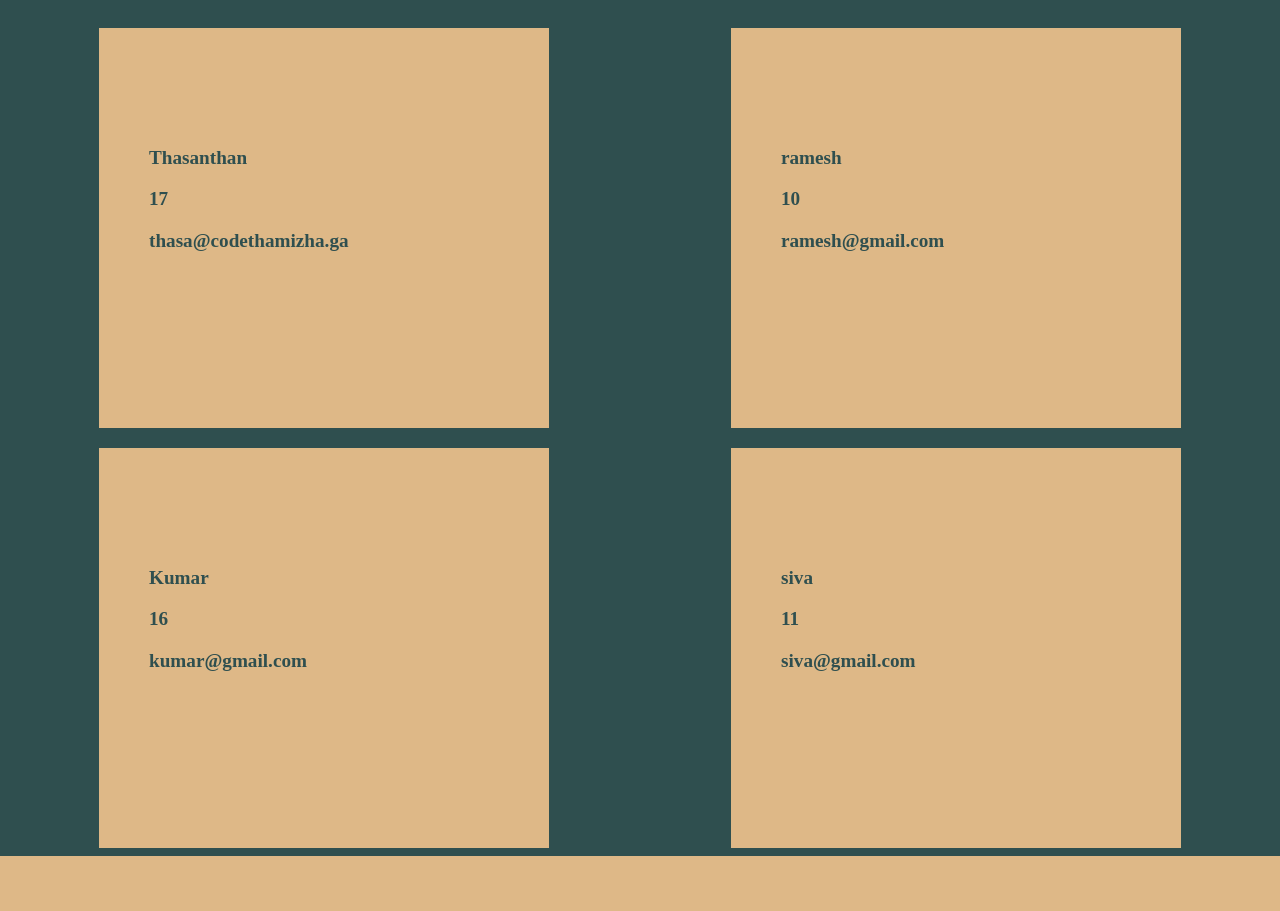
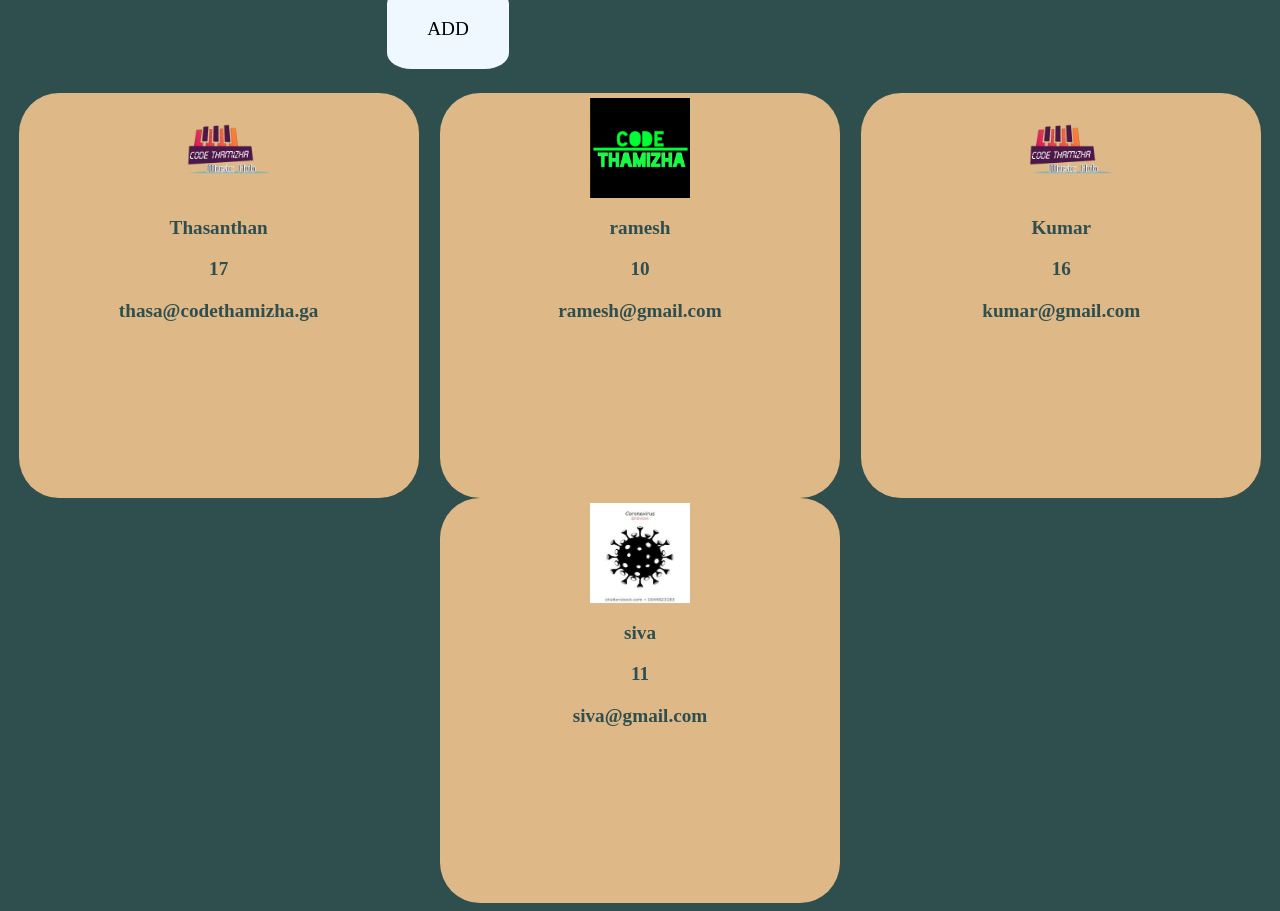
Before and after one commit to Thasanthan-codethamizha/learndjango, a Django app: page / in a window 1280 px wide. Before the commit the page ends 856 px from the top, so only its background shows below. Run offline with Django 3.2, Linux system fonts and the light colour scheme; data comes from the database, SQL or seed files in the repository; both versions use the stored data as it was after the commit.

Commit message:
learndjango2

```diff
--- a/learndjango2/Bioapp/models.py
+++ b/learndjango2/Bioapp/models.py
@@ -7,3 +7,7 @@ class Bio(models.Model):
     name = models.CharField(max_length=150)
     age = models.IntegerField()
     email = models.EmailField()
+    profile_pic = models.ImageField(null=True, blank=True)
+
+    def __str__(self):
+        return self.name
--- a/learndjango2/Bioapp/templates/index.html
+++ b/learndjango2/Bioapp/templates/index.html
@@ -4,13 +4,17 @@
     {% load static %}
     <meta charset="UTF-8">
     <meta name="viewport" content="width=device-width, initial-scale=1.0">
-    <title>Document</title>
+    <title>Users</title>
     <link rel="stylesheet" href={% static 'css/styles.css' %}>
 </head>
 <body>
+    <div id="buttons">
+        <a href="add/" id="add_btn">ADD</a>
+    </div>
     <div id="users">
         {% for user in users %}
         <div class="box">
+            <img src="{{MEDIA_URL}}{{user.profile_pic.url}}" height="200px" />
             <p id="name">{{user.name}}</p>
             <p id="age">{{user.age}}</p>
             <p id="email">{{user.email}}</p>
--- a/learndjango2/Bioapp/urls.py
+++ b/learndjango2/Bioapp/urls.py
@@ -1,6 +1,8 @@
 from django.urls import path
 from . import views
 
+
 urlpatterns = [
-    path('', views.index, name="index")
+    path('', views.index, name="index"),
+    path('add/', views.add, name="add")
 ]
--- a/learndjango2/Bioapp/views.py
+++ b/learndjango2/Bioapp/views.py
@@ -9,3 +9,15 @@ def index(request):
     return render(request, "index.html", {
         'users': users,
     })
+
+
+def add(request):
+    if request.method == "POST":
+        if request.POST.get('name') and request.POST.get('age') and request.POST.get('email'):
+            userform = Bio()
+            userform.name = request.POST.get('name')
+            userform.age = request.POST.get('age')
+            userform.email = request.POST.get('email')
+            userform.profile_pic = request.POST.get('image')
+            userform.save()
+    return render(request, "add.html")
--- a/learndjango2/learndjango2/settings.py
+++ b/learndjango2/learndjango2/settings.py
@@ -123,3 +123,6 @@ STATIC_URL = '/static/'
 STATICFILES_DIRS = [
     os.path.join(BASE_DIR, 'static')
 ]
+
+MEDIA_ROOT = os.path.join(BASE_DIR, 'static/images')
+MEDIA_URL = '/images/'
--- a/learndjango2/learndjango2/urls.py
+++ b/learndjango2/learndjango2/urls.py
@@ -16,7 +16,12 @@ Including another URLconf
 from django.contrib import admin
 from django.urls import include, path
 
+from django.conf.urls.static import static
+from django.conf import settings
+
 urlpatterns = [
     path('admin/', admin.site.urls),
     path('', include("Bioapp.urls"))
 ]
+
+urlpatterns += static(settings.MEDIA_URL, document_root=settings.MEDIA_ROOT)
--- a/learndjango2/static/css/styles.css
+++ b/learndjango2/static/css/styles.css
@@ -9,16 +9,40 @@ body {
 }
 
 .box {
-  padding-top: 100px;
-  padding-left: 50px;
-  margin: auto;
-  margin-top: 20px;
+  padding-top: 5px;
+  margin: 0 auto;
   background-color: burlywood;
   width: 400px;
-  height: 300px;
+  height: 400px;
+  border-radius: 10%;
 }
 p {
   color: darkslategrey;
   font-size: larger;
   font-weight: 900;
+  text-align: center;
 }
+img {
+  height: 100px;
+  display: block;
+  margin-left: auto;
+  margin-right: auto;
+  width: 100px;
+}
+
+#buttons {
+  height: 75px;
+  padding-top: 10px;
+  padding-left: 30%;
+}
+a {
+  height: 50px;
+  width: 100px;
+  padding: 30px 40px;
+  background-color: aliceblue;
+  text-decoration: none;
+  color: black;
+  font-size: larger;
+  text-align: center;
+  border-radius: 20%;
+}
```
Also changed, not shown: learndjango2/Bioapp/templates/add.html (added, +22 -0 lines), learndjango2/Bioapp/migrations/0002_bio_profile_pic.py (added), learndjango2/db.sqlite3, learndjango2/static/images/20191210_142130.png (added), learndjango2/static/images/20191210_142130_kPAQwtI.png (added), learndjango2/static/images/20191210_144817.jpg (added), learndjango2/static/images/Code_Thamizha.png (added), learndjango2/static/images/download_1.jpg (added).
